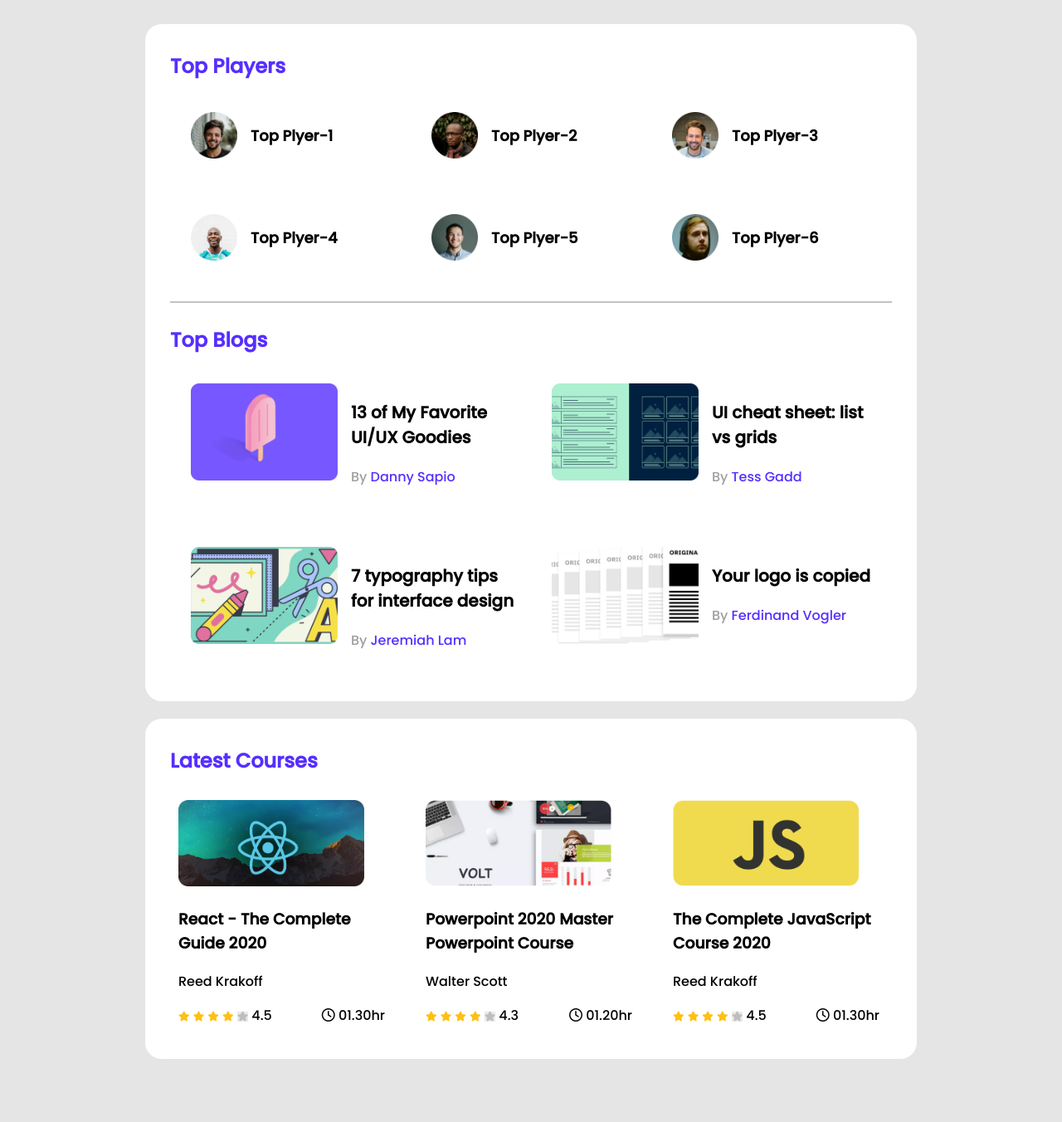
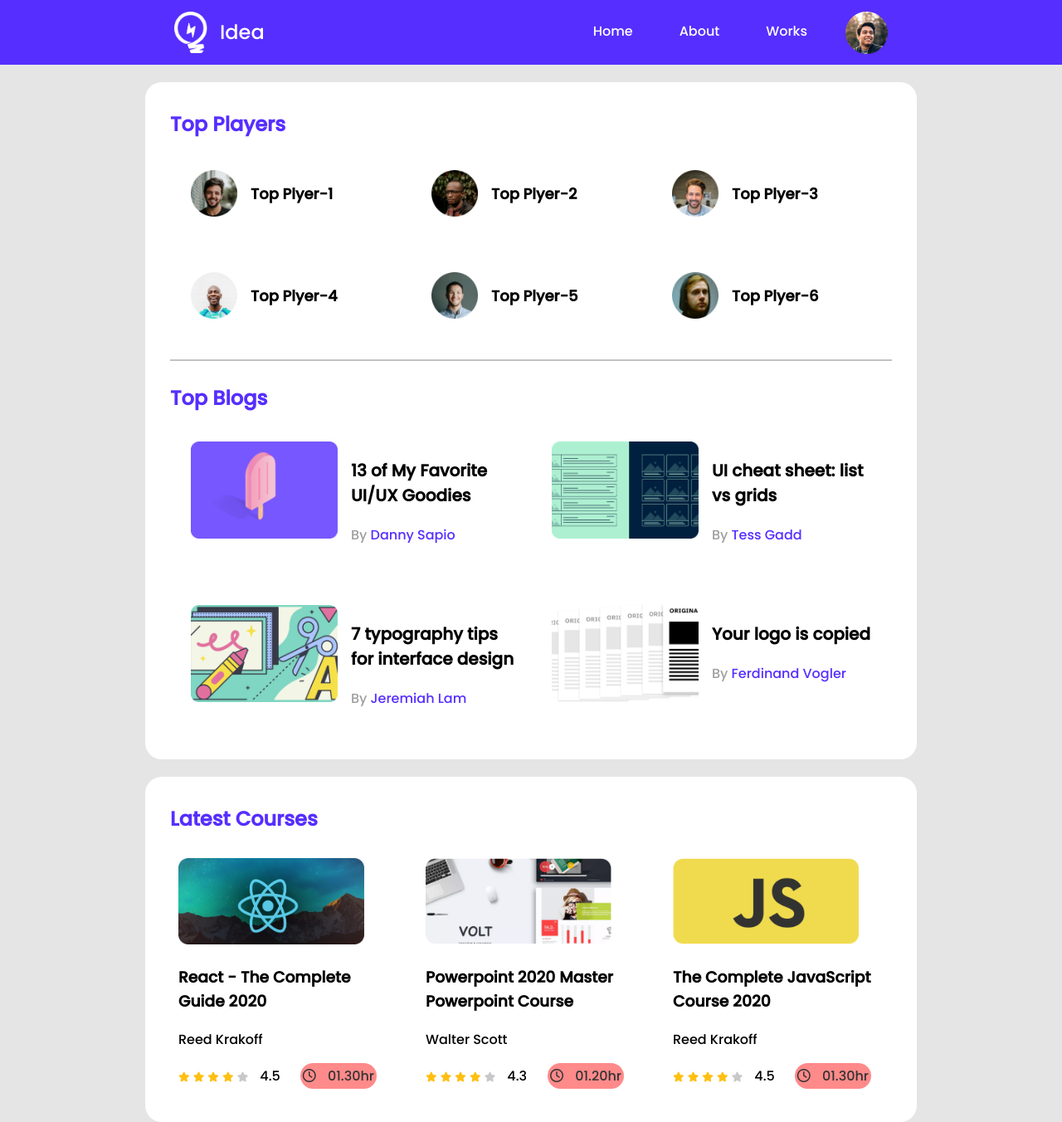
Before and after one commit to 7rahib/leader-board, a plain HTML site: page index.html in a window 1280 px wide. Shown: the whole page at 83% size. Before the commit the page ends 1284 px from the top, so only its background shows below. Drawn offline with Linux system fonts and the light colour scheme.

Commit message:
courses-duration colors changed

```diff
--- a/index.html
+++ b/index.html
@@ -12,8 +12,27 @@
 
 <body>
     <!-- header-start -->
-    <header>
-
+    <header id="header">
+        <div class="header-container">
+            <div class="logo">
+                <a class="logo-link" href="index.html">
+                    <img src="images/icons/logo.png" alt="Logo">
+                    <span>Idea</span>
+                </a>
+            </div>
+            <nav class="navbar">
+                <ul>
+                    <li><a href="#">Home</a></li>
+                    <li><a href="#">About</a></li>
+                    <li><a href="#">Works</a></li>
+                    <div class="last-child">
+                        <a href="#">
+                            <img src="images/icons/profile.png" alt="" class="profile">
+                        </a>
+                    </div>
+                </ul>
+            </nav>
+        </div>
     </header>
     <main>
         <!-- top-players and top-blogs  -->
@@ -111,7 +130,7 @@
                                 <i class="fas fa-star empty"></i>
                                 <span>4.5</span>
                             </div>
-                            <div class="course-duration">
+                            <div id="text-color" class="course-duration">
                                 <i class="far fa-clock"></i>
                                 <span>01.30hr</span>
                             </div>
@@ -134,7 +153,7 @@
                                 <i class="fas fa-star empty"></i>
                                 <span>4.3</span>
                             </div>
-                            <div class="course-duration">
+                            <div id="text-color" class="course-duration">
                                 <i class="far fa-clock"></i>
                                 <span>01.20hr</span>
                             </div>
@@ -157,7 +176,7 @@
                                 <i class="fas fa-star empty"></i>
                                 <span>4.5</span>
                             </div>
-                            <div class="course-duration">
+                            <div id="text-color" class="course-duration">
                                 <i class="far fa-clock"></i>
                                 <span>01.30hr</span>
                             </div>
--- a/styles/style.css
+++ b/styles/style.css
@@ -5,6 +5,7 @@
 body {
     font-family: 'Poppins', sans-serif;
     background-color: #E5E5E5;
+    margin: 0;
 }
 
 main {
@@ -24,6 +25,69 @@ main {
 hr {
     border: 1px solid #c2c2c2;
     margin-bottom: 27px;
+}
+
+
+/* Navigation */
+
+#header {
+    background-color: #562EFF;
+    display: flex;
+    justify-content: center;
+    padding: 10px 0;
+}
+
+.header-container {
+    width: 860px;
+    display: flex;
+    justify-content: space-between;
+    align-items: center;
+}
+
+.logo-link {
+    display: flex;
+    align-items: center;
+    text-decoration: none;
+    color: #fff;
+    font-size: 24px;
+}
+
+.header-container .logo img {
+    width: 40px;
+    margin-right: 5px;
+}
+
+.navbar ul {
+    display: flex;
+    align-items: center;
+    margin: 0;
+}
+
+.navbar ul li {
+    list-style: none;
+    margin-right: 36px;
+    border-bottom: 3px solid #562EFF;
+    transition: .5s all ease;
+}
+
+.navbar ul .last-child {
+    margin-right: 0;
+}
+
+.last-child img {
+    position: relative;
+    top: 4px;
+}
+
+.navbar ul li a {
+    text-decoration: none;
+    color: #fff;
+    font-size: 16px;
+    padding: 5px 10px;
+}
+
+.navbar ul li:hover {
+    border-bottom: 3px solid #fff;
 }
 
 
@@ -123,6 +187,7 @@ hr {
 .course {
     padding: 10px;
     margin-right: 5px;
+    border-radius: 10px;
 }
 
 .course:hover {
@@ -149,6 +214,21 @@ hr {
 }
 
 .fa-star.empty {
-    background: #AEAEAE;
-    opacity: 0.25;
+    color: #646464;
+    opacity: 0.35;
 }
+
+#text-color {
+    color: rgb(51, 51, 51);
+}
+
+span {
+    margin-left: 10px;
+}
+
+.course-duration {
+    background-color: rgba(255, 0, 0, 0.459);
+    padding: 3px;
+    border-radius: 20px;
+    margin-right: 10px;
+}
```
